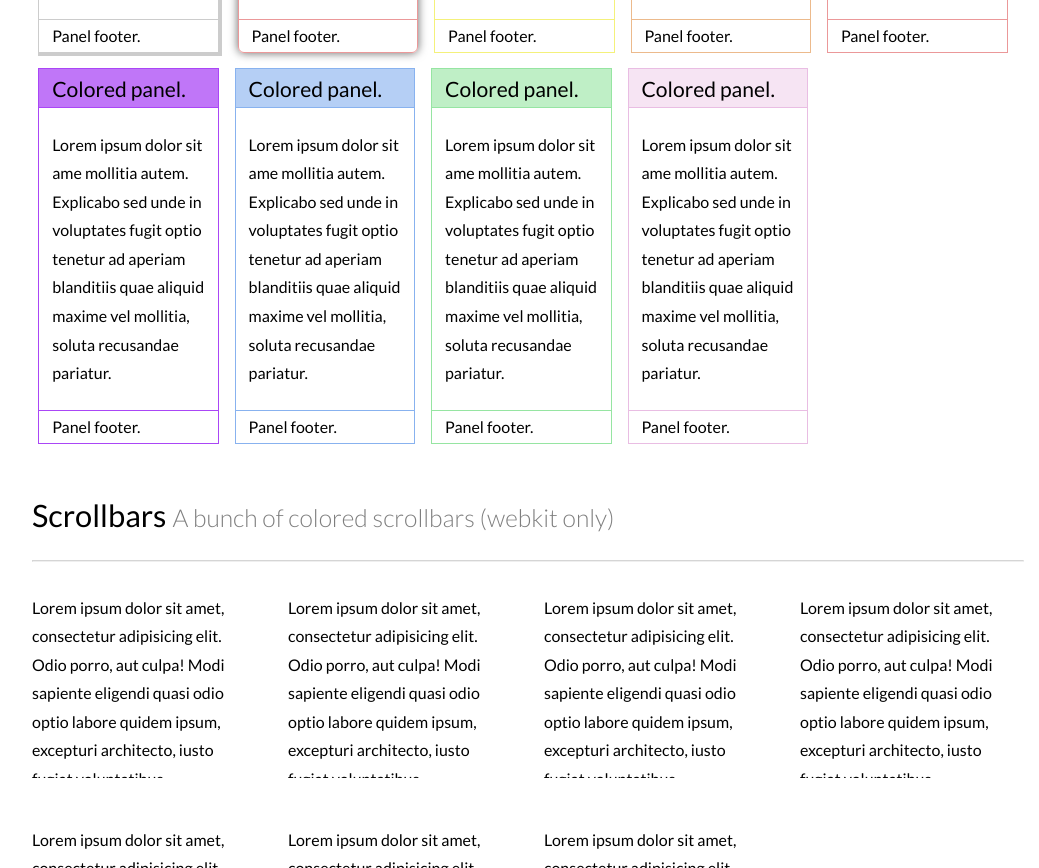
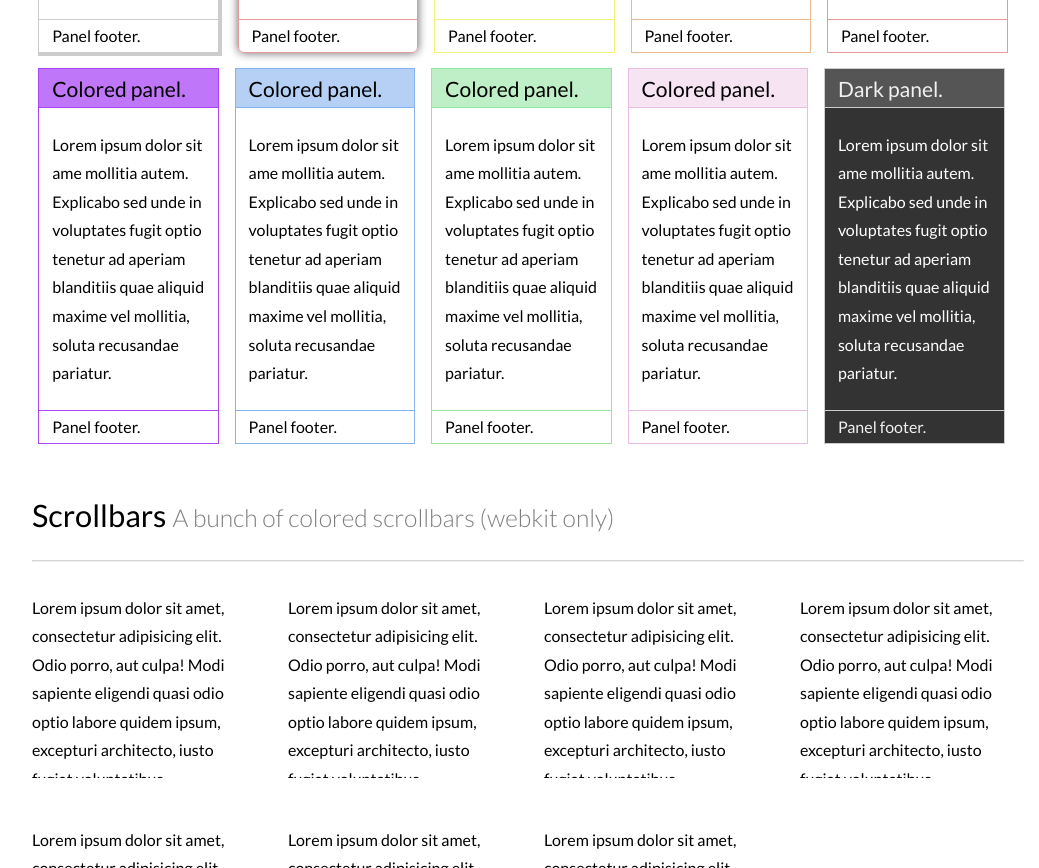
Before and after one commit to christabor/widgetpack, a website: page index.html in a window 1280 px wide. Shown: the part 1162-2030 px from the top of the page, without its empty margins (112-1151 px from the left). Drawn offline with nearby package versions, Linux system fonts and the light colour scheme.

Commit message:
Add dark example

```diff
--- a/examples/panels.html
+++ b/examples/panels.html
@@ -132,6 +132,15 @@
                     Panel footer.
                 </div>
             </div>
+            <div class="panel panel-dark">
+                <div class="panel-heading"><h4>Dark panel.</h4></div>
+                <div class="panel-body">
+                    <p>Lorem ipsum dolor sit ame mollitia autem. Explicabo sed unde in voluptates fugit optio tenetur ad aperiam blanditiis quae aliquid maxime vel mollitia, soluta recusandae pariatur.</p>
+                </div>
+                <div class="panel-footer">
+                    Panel footer.
+                </div>
+            </div>
         </div>
     </div>
 </div>
--- a/src/sass/_panels.scss
+++ b/src/sass/_panels.scss
@@ -32,6 +32,18 @@
             margin: 0;
         }
     }
+    &.panel-dark {
+        background-color: #333;
+        color: white;
+        .panel-heading {
+            background-color: #555;
+            color: #ccc;
+        }
+        .panel-heading,
+        .panel-footer {
+            color: #f1f1f1;
+        }
+    }
     &.shadow {
         box-shadow: 0 0 10px rgba(0, 0, 0, 0.6);
     }
```
Also changed, not shown: dist/widgetpack.min.css.
